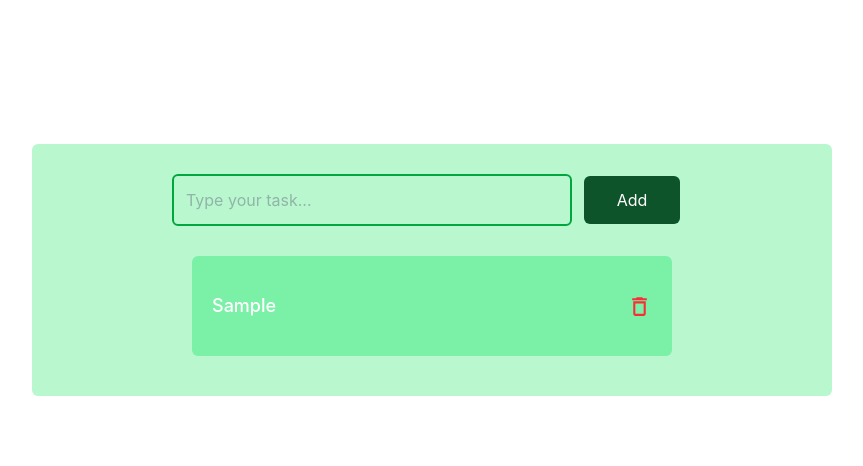
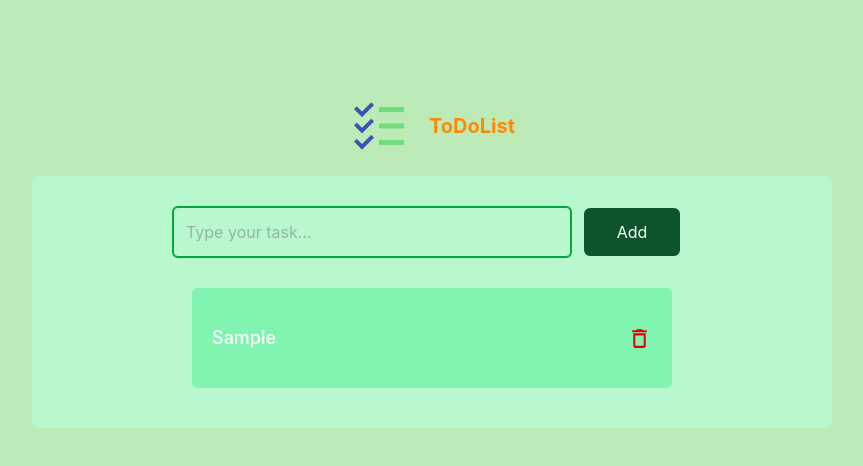
Before and after one commit to asalshojaeee/ToDoList, a React (Vite) app: page / in a window 1280 px wide. Both pictures are taken after typing "Sample" into the empty fields and a click on the button "Add". Shown: the top 466 px of the page, without its empty margins (208-1071 px from the left). Built offline with nearby package versions, Linux system fonts and the light colour scheme.

Commit message:
style(Main):Change background  color

```diff
--- /dev/null
+++ b/src/assets/styles/Main.css
@@ -0,0 +1,6 @@
+
+
+.style{
+        background-color: rgba(34, 236, 125, 0.363);
+
+}
--- a/src/index.css
+++ b/src/index.css
@@ -1 +1,7 @@
 @import "tailwindcss";
+body{
+    background-color: rgba(95, 208, 83, 0.407);
+
+
+
+}
--- a/src/pages/Main.jsx
+++ b/src/pages/Main.jsx
@@ -2,8 +2,8 @@ import { useEffect, useState } from "react";
 
 import { MdDeleteOutline } from "react-icons/md";
 
-
-
+import img from '../assets/images/icons8-to-do-list-96.png'
+import '../assets/styles/Main.css'
 const Main = () => {
 
     const [inptValue, setInptValue] = useState("");
@@ -39,16 +39,23 @@ const Main = () => {
 
 
         <>
-            <section className="mx-auto w-200 h-auto mt-36 bg-green-200 p-5 flex row justify-center items-center rounded-md">
 
-                {/* <img src="icons8-to-do-list-96" alt="" /> */}
+            <div className="flex justify-center m-5 gap-5 items-center mt-24">
+                <img src={img} alt="" className="w-15 h-15"/>
+                <p className="text-orange-400 font-bold text-xl">ToDoList</p>
+
+            </div>
+
+
+            <section className="mx-auto w-200 h-auto  bg-green-200 p-5 flex col justify-center items-center rounded-md">
+
 
                 <div className="">
                     <input
                         value={inptValue}
 
                         onChange={handleChange}
-                        type="text" className="border-2 rounded-md outline-0 text-gray-500 p-3 w-100 border-green-600" placeholder="Type your task..." />
+                        type="text" className="border-2 focus:border-3 transition-all rounded-md outline-0 text-gray-500 p-3 w-100 border-green-600" placeholder="Type your task..." />
 
                     <button
                         onClick={handleClick}
@@ -56,11 +63,11 @@ const Main = () => {
 
                     {task.map((el, index) => {
                         return (
-                            <div key={index} className="flex m-5 h-25  rounded-md justify-between p-5 items-center bg-green-300 text-white">
+                            <div key={index} className="flex m-5 h-25  rounded-md justify-between p-5 items-center style text-white">
                                 <p className="font-medium text-lg">{el}</p>
                                 <MdDeleteOutline
                                     onClick={() => handleDelete(index)}
-                                    size={25} className="text-red-500 cursor-pointer hover:text-red-600 transition-all" />
+                                    size={25} className="text-red-600 cursor-pointer hover:text-red-500 transition-all hover:-translate-y-1" />
                             </div>
                         )
 
```
